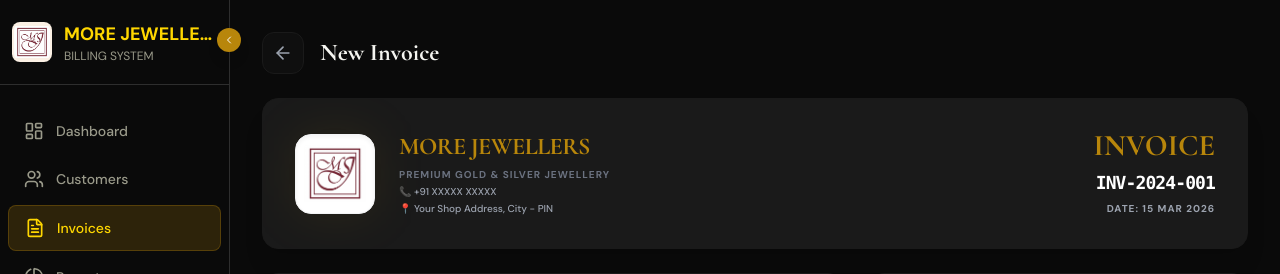
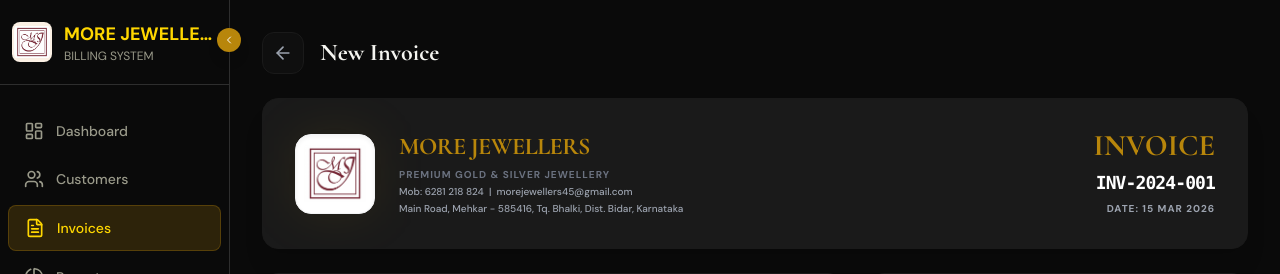
Before and after one commit to codewithmanik1/billing-software, a React (Vite) app: page /invoices/new in a window 1280 px wide. Shown: the top 274 px of the page. Built offline with nearby package versions, Linux system fonts and the light colour scheme; no server answers; sample sign-in values are in the browser's storage.

Commit message:
fix: restore real shop details in form and fix remaining spelling typos

```diff
--- a/src/pages/Invoices/InvoiceDetail.tsx
+++ b/src/pages/Invoices/InvoiceDetail.tsx
@@ -203,7 +203,7 @@ export const InvoiceDetail: React.FC = () => {
             <div className="flex items-center gap-6">
               <img
                 src={mjLogo}
-                alt="More Jwellers"
+                alt="More Jewellers"
                 className="w-20 h-20 rounded-2xl object-contain bg-[#FBF0E4] p-1 border border-[#B8860B]/30"
               />
               <div>
--- a/src/pages/Invoices/InvoiceForm.tsx
+++ b/src/pages/Invoices/InvoiceForm.tsx
@@ -202,8 +202,8 @@ export const InvoiceForm: React.FC = () => {
                 <h2 className="text-[#B8860B] text-2xl font-bold uppercase tracking-tight">More Jewellers</h2>
                 <div className="text-[10px] space-y-0.5">
                    <p className="text-gray-500 uppercase font-bold tracking-widest">Premium Gold & Silver Jewellery</p>
-                   <p className="text-gray-400 font-medium">📞 +91 XXXXX XXXXX</p>
-                   <p className="text-gray-400 font-medium">📍 Your Shop Address, City - PIN</p>
+                   <p className="text-gray-400 font-medium">Mob: 6281 218 824 &nbsp;|&nbsp; morejewellers45@gmail.com</p>
+                   <p className="text-gray-400 font-medium">Main Road, Mehkar - 585416, Tq. Bhalki, Dist. Bidar, Karnataka</p>
                 </div>
               </div>
            </div>
```
